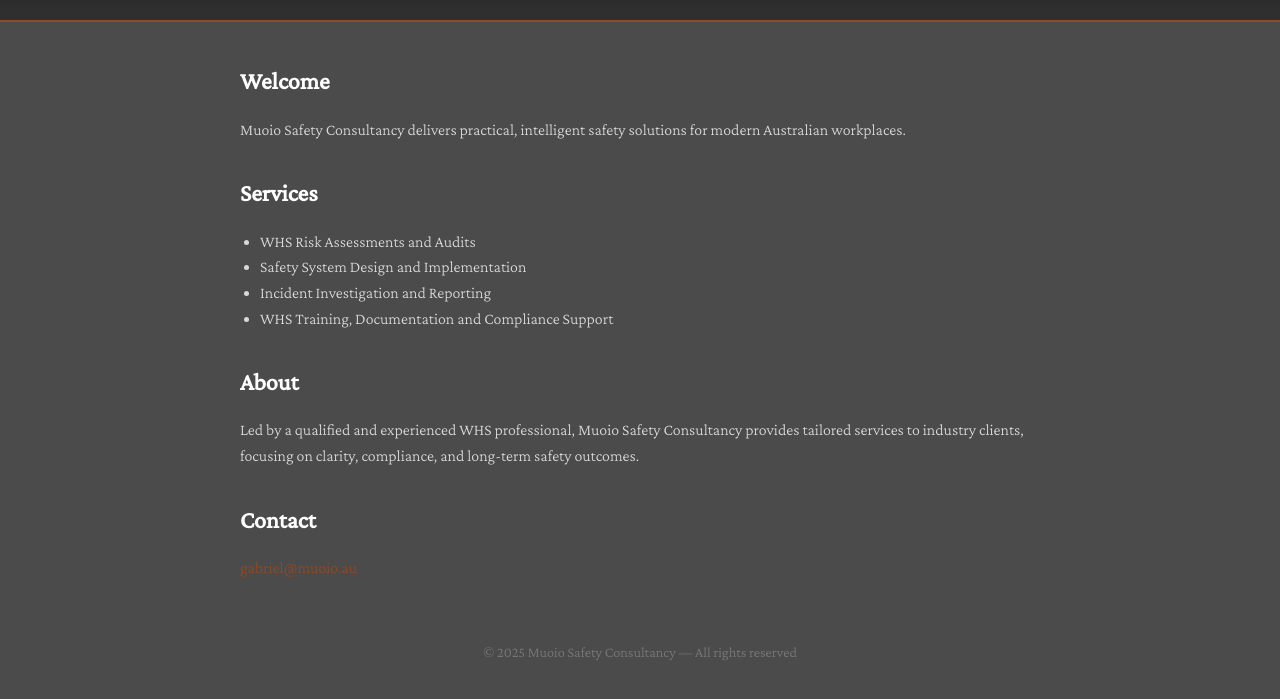
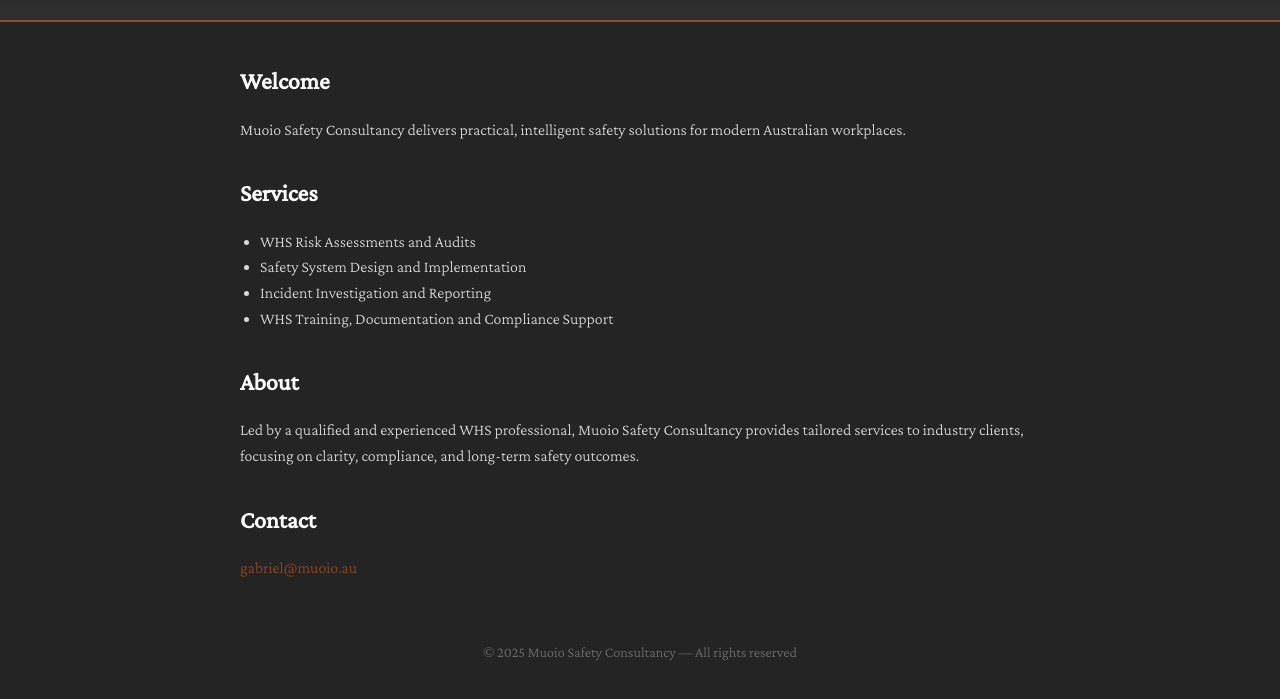
Before and after one commit to Gabriel-Muoio/muoio-safety-consultancy, a plain HTML site: page index.html in a window 1280 px wide. Shown: the part 91-790 px from the top of the page. Drawn offline with nearby package versions, Linux system fonts and the light colour scheme.

Commit message:
Update index.html

```diff
--- a/index.html
+++ b/index.html
@@ -11,7 +11,7 @@
       --white: #ffffff;
       --black: #000000;
       --text: #d9d9d9;
-      --background: #4b4b4b;
+      --background: #242424;
       --muted: #999;
     }
 
```
